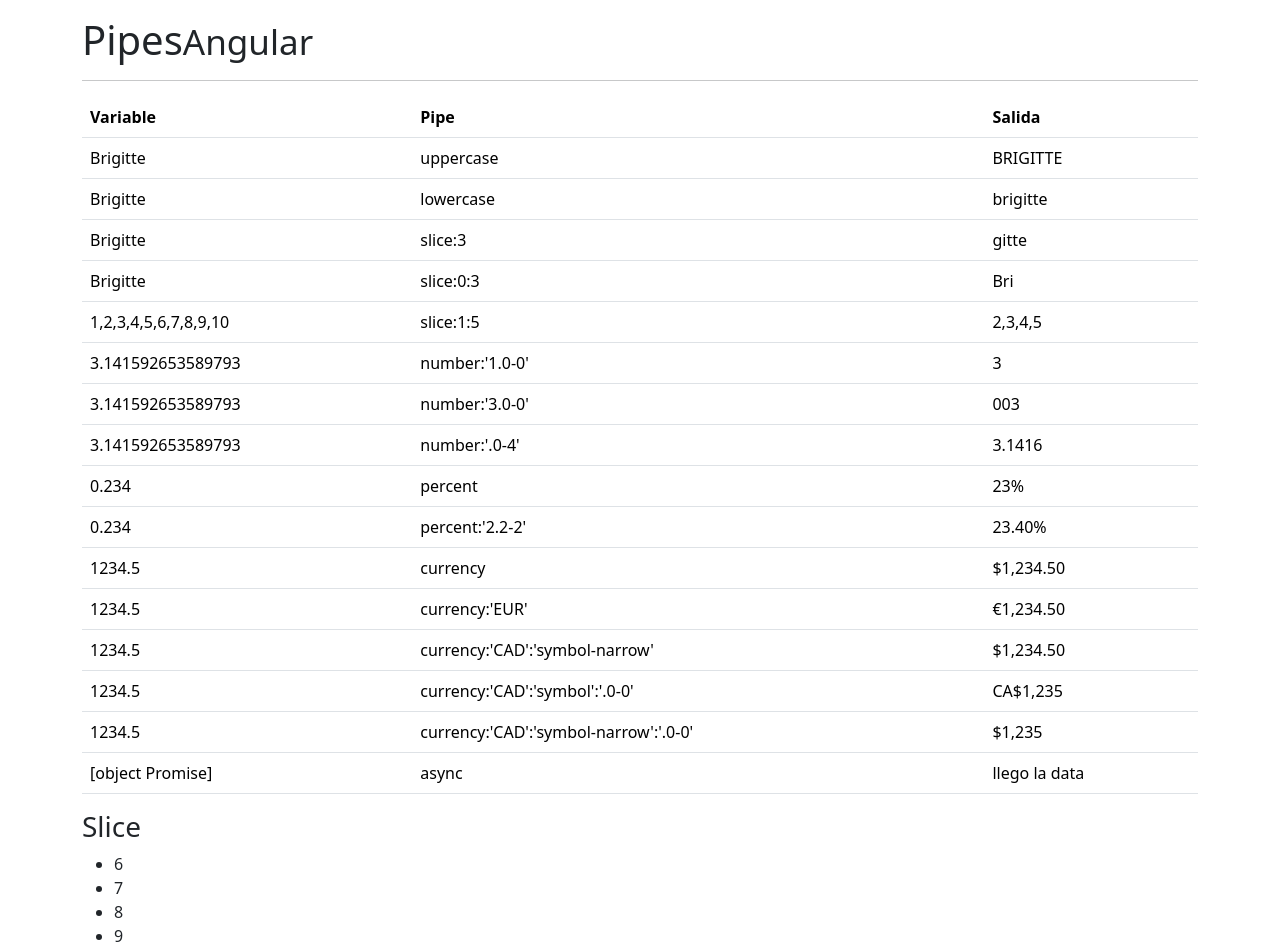
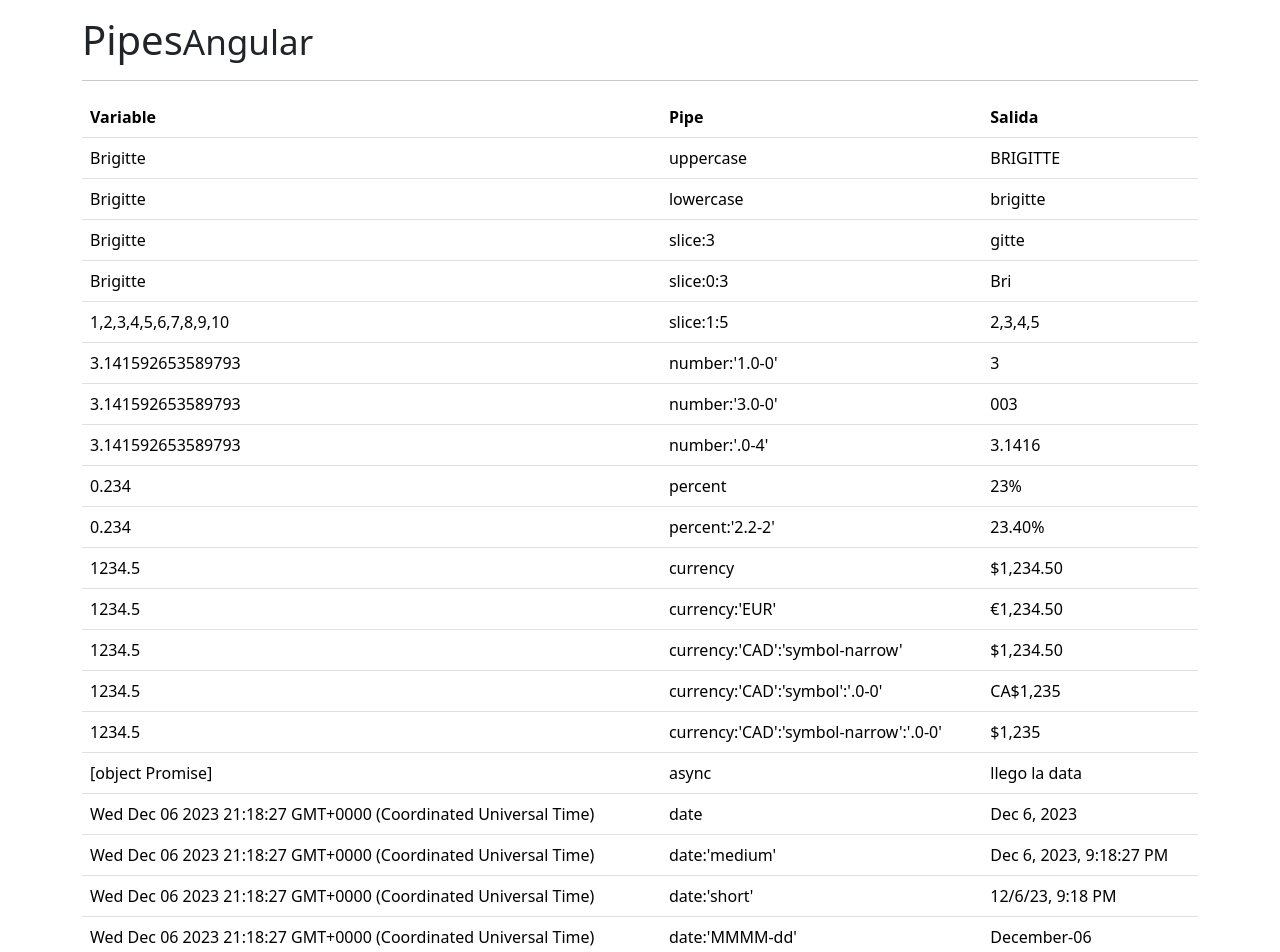
Before and after one commit to Brigitte9219/Angular_Pipes, an Angular app: page / in a window 1280 px wide. Shown: the top 952 px of the page. Built offline with nearby package versions, Linux system fonts and the light colour scheme.

Commit message:
Pipes-date-fecha según la necesidad

```diff
--- a/src/app/app.component.html
+++ b/src/app/app.component.html
@@ -92,6 +92,26 @@
           <td> async </td>
           <td> {{valorPromesa| async}} </td>
         </tr>
+        <tr>
+          <td> {{fecha}} </td>
+          <td> date </td>
+          <td> {{fecha| date}} </td>
+        </tr>
+        <tr>
+          <td> {{fecha}} </td>
+          <td> date:'medium' </td>
+          <td> {{fecha| date:'medium'}} </td>
+        </tr>
+        <tr>
+          <td> {{fecha}} </td>
+          <td> date:'short' </td>
+          <td> {{fecha| date:'short'}} </td>
+        </tr>
+        <tr>
+          <td> {{fecha}} </td>
+          <td> date:'MMMM-dd' </td>
+          <td> {{fecha| date:'MMMM-dd'}} </td>
+        </tr>
       </tbody>
     </table>
 
--- a/src/app/app.component.ts
+++ b/src/app/app.component.ts
@@ -11,6 +11,7 @@
   PI:number= Math.PI;
   porcentaje: number= 0.234;
   salario: number= 1234.5;
+  fecha:Date = new Date();
 
 //Trabajar con algo asincrono
   valorPromesa = new Promise<string>((resolve)=>{
```
